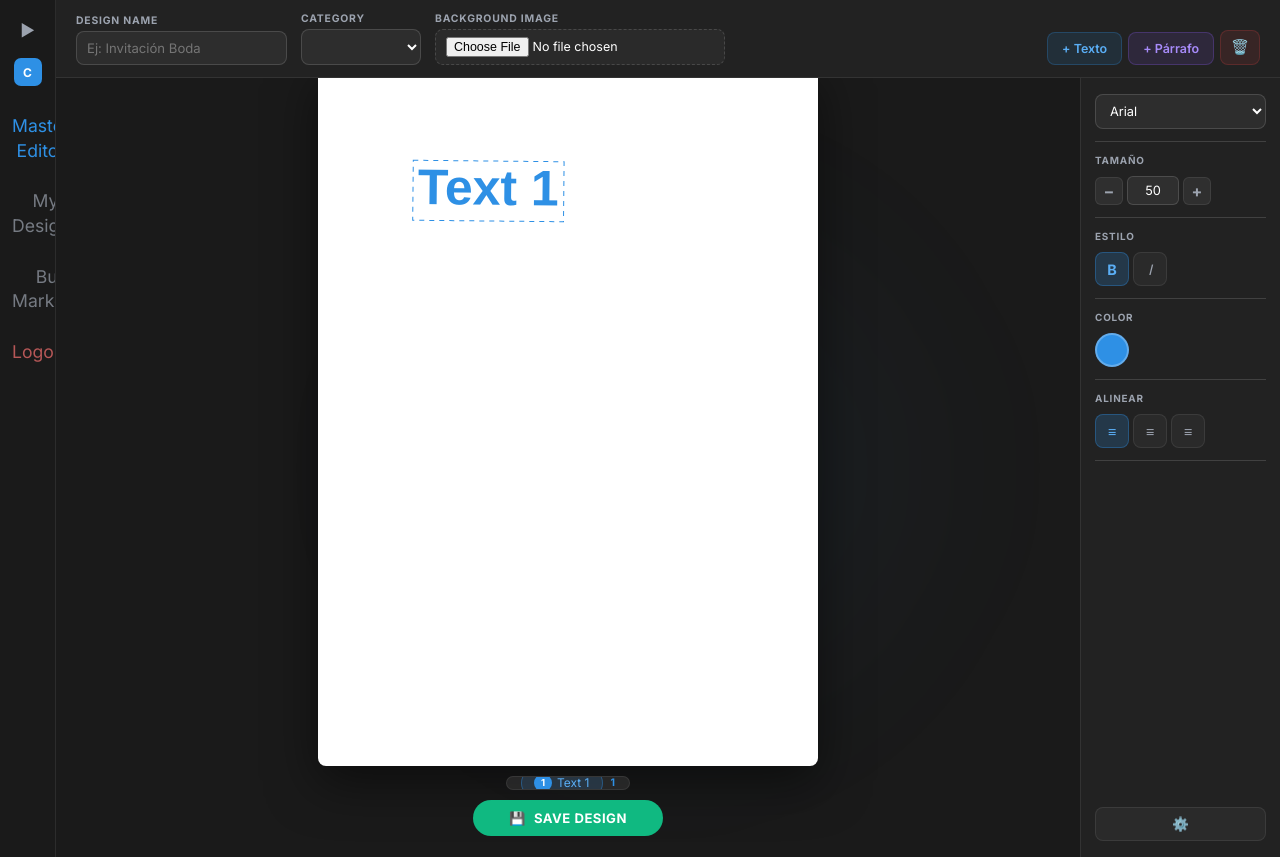
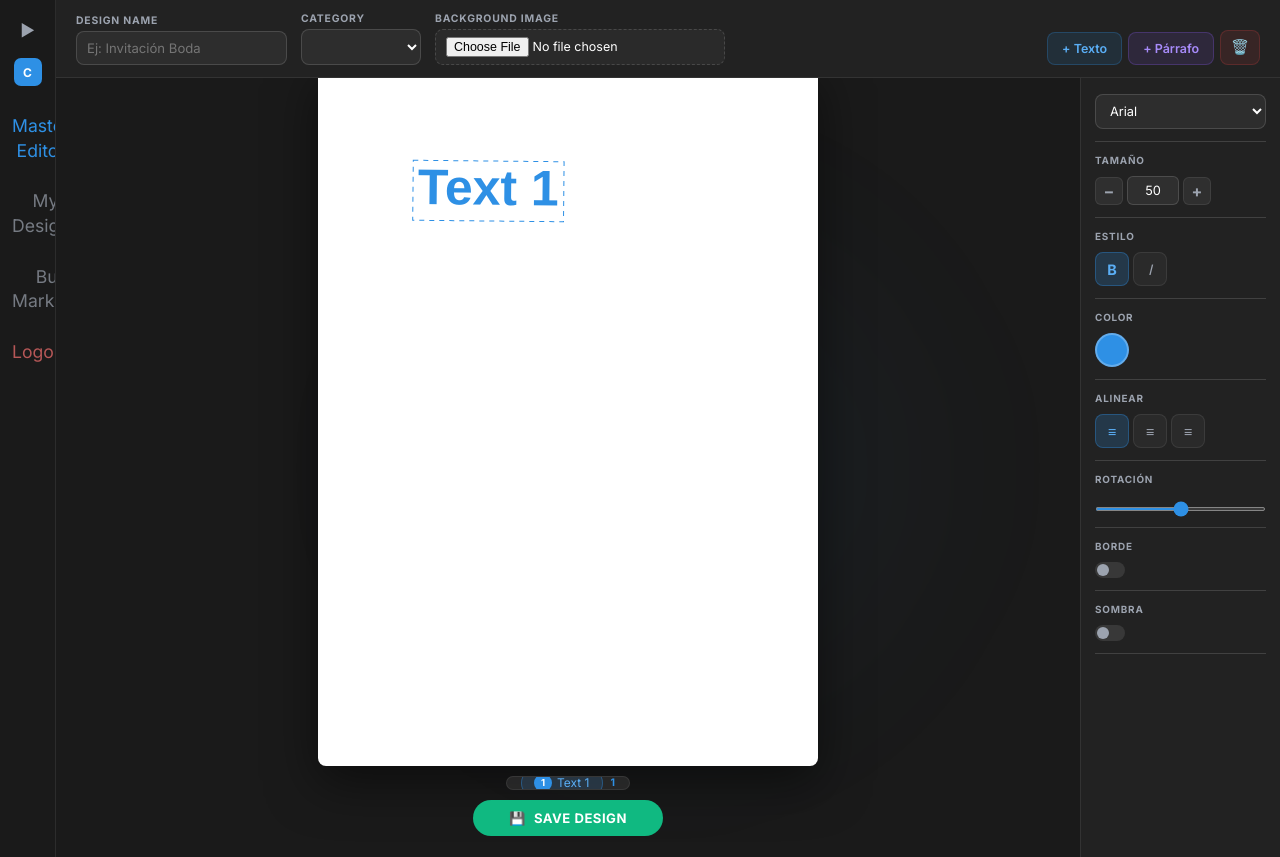
Before and after one commit to stimado9021/cardstudio, a PHP site: page /admin/crear-diseno.html in a window 1280 px wide. Run offline with PHP 8.4, Linux system fonts and the light colour scheme; lists and menus that the app fills with data are empty; some web fonts are replaced.

Commit message:
feat: borde/sombra/rotacion inline en toolbar derecho, sin popup (v8)

```diff
--- a/admin/crear-diseno.html
+++ b/admin/crear-diseno.html
@@ -18,7 +18,7 @@
     <link rel="preconnect" href="https://fonts.googleapis.com">
     <link rel="preconnect" href="https://fonts.gstatic.com" crossorigin>
     <link href="https://fonts.googleapis.com/css2?family=Inter:wght@300;400;500;600;700&display=swap" rel="stylesheet">
-    <link rel="stylesheet" href="css/crear-diseno.css?v=7">
+    <link rel="stylesheet" href="css/crear-diseno.css?v=8">
     <script src="../js/i18n.js"></script>
 
 </head>
@@ -157,54 +157,52 @@
 
                 <div class="rt-sep"></div>
 
-                <button class="toolbar-btn-advanced" id="btnAdvanced" onclick="toggleAdvancedPanel()">⚙️</button>
+                <label class="rt-label">Rotación</label>
+                <div class="rt-slider-row">
+                    <input type="range" id="anguloInput" class="master-control rt-range" min="-3.14" max="3.14" step="0.05">
+                </div>
 
-                <!-- ═══ ADVANCED PANEL ═══ -->
-                <div class="advanced-panel" id="advancedPanel" style="display:none;">
-                    <div class="advanced-panel-header">
-                        <span>Efectos de texto</span>
-                        <button class="advanced-close" onclick="toggleAdvancedPanel()">×</button>
+                <div class="rt-sep"></div>
+
+                <label class="rt-label">Borde</label>
+                <div class="rt-toggle-row">
+                    <label class="rt-toggle">
+                        <input type="checkbox" id="checkBorder" class="master-control">
+                        <span class="rt-toggle-track"></span>
+                    </label>
+                    <div class="rt-inline-controls" id="borderControls" style="display:none;">
+                        <input type="color" id="borderColor" class="master-control rt-color-sm" value="#ffffff">
+                        <input type="range" id="borderWidth" class="master-control rt-range" min="0" max="15" step="0.5" value="2">
                     </div>
-                    <div class="advanced-panel-body">
-                        <div class="adv-group">
-                            <label>Rotación</label>
-                            <input type="range" id="anguloInput" class="master-control" min="-3.14" max="3.14" step="0.05">
+                </div>
+
+                <div class="rt-sep"></div>
+
+                <label class="rt-label">Sombra</label>
+                <div class="rt-toggle-row">
+                    <label class="rt-toggle">
+                        <input type="checkbox" id="checkShadow" class="master-control">
+                        <span class="rt-toggle-track"></span>
+                    </label>
+                    <div class="rt-inline-controls" id="shadowControls" style="display:none;">
+                        <div class="rt-shadow-row">
+                            <input type="color" id="shadowColor" class="master-control rt-color-sm" value="#000000">
+                            <input type="range" id="shadowBlur" class="master-control rt-range" min="0" max="30" value="10" title="Difuminado">
                         </div>
-                        <div class="adv-group">
-                            <label class="adv-toggle">
-                                <input type="checkbox" id="checkBorder" class="master-control">
-                                <span>Borde</span>
-                            </label>
-                            <div id="borderControls" class="adv-sub" style="display:none;">
-                                <div class="adv-row">
-                                    <input type="color" id="borderColor" class="master-control" value="#ffffff">
-                                    <input type="range" id="borderWidth" class="master-control" min="0" max="15" step="0.5" value="2">
-                                </div>
-                            </div>
-                        </div>
-                        <div class="adv-group">
-                            <label class="adv-toggle">
-                                <input type="checkbox" id="checkShadow" class="master-control">
-                                <span>Sombra</span>
-                            </label>
-                            <div id="shadowControls" class="adv-sub" style="display:none;">
-                                <div class="adv-row">
-                                    <input type="color" id="shadowColor" class="master-control" value="#000000">
-                                    <input type="range" id="shadowBlur" class="master-control" min="0" max="30" value="10" title="Difuminado">
-                                </div>
-                                <div class="adv-row">
-                                    <span class="adv-label">X:</span>
-                                    <input type="range" id="shadowX" class="master-control" min="-30" max="30" value="5">
-                                    <span class="adv-label">Y:</span>
-                                    <input type="range" id="shadowY" class="master-control" min="-30" max="30" value="5">
-                                </div>
-                            </div>
-                        </div>
-                        <div class="adv-group" id="groupMaxWidth" style="display: none;">
-                            <label>Ancho del texto</label>
-                            <input type="range" id="maxWidthInput" class="master-control" min="50" max="450" value="300">
+                        <div class="rt-shadow-row">
+                            <span class="rt-axis-label">X</span>
+                            <input type="range" id="shadowX" class="master-control rt-range" min="-30" max="30" value="5">
+                            <span class="rt-axis-label">Y</span>
+                            <input type="range" id="shadowY" class="master-control rt-range" min="-30" max="30" value="5">
                         </div>
                     </div>
+                </div>
+
+                <div class="rt-sep"></div>
+
+                <div class="adv-group" id="groupMaxWidth" style="display: none;">
+                    <label class="rt-label">Ancho del texto</label>
+                    <input type="range" id="maxWidthInput" class="master-control rt-range" min="50" max="450" value="300">
                 </div>
             </div>
         </div>
@@ -231,12 +229,6 @@
             document.getElementById('mainSidebar').classList.add('collapsed');
             document.body.classList.add('sidebar-collapsed');
             document.getElementById('sidebarToggle').textContent = '▶';
-        }
-
-        // Toggle advanced panel
-        function toggleAdvancedPanel() {
-            const panel = document.getElementById('advancedPanel');
-            panel.style.display = panel.style.display === 'none' ? 'block' : 'none';
         }
 
         // Toggle border/shadow controls
--- a/admin/css/crear-diseno.css
+++ b/admin/css/crear-diseno.css
@@ -370,7 +370,80 @@ canvas#tarjetaCanvas {
     color: var(--text-on-dark);
 }
 
-/* ═══════ ADVANCED PANEL ═══════ */
+/* ═══════ INLINE TOOLBAR CONTROLS ═══════ */
+.rt-range {
+    width: 100%;
+    accent-color: var(--brand);
+    height: 4px;
+    cursor: pointer;
+}
+.rt-color-sm {
+    width: 26px; height: 26px;
+    border-radius: 6px;
+    border: 1px solid var(--border-strong);
+    background: none;
+    padding: 2px;
+    cursor: pointer;
+    flex-shrink: 0;
+}
+.rt-toggle-row {
+    display: flex;
+    align-items: center;
+    gap: 8px;
+}
+.rt-toggle {
+    position: relative;
+    cursor: pointer;
+    display: flex;
+    align-items: center;
+    flex-shrink: 0;
+}
+.rt-toggle input { display: none; }
+.rt-toggle-track {
+    width: 30px; height: 16px;
+    background: rgba(255,255,255,0.1);
+    border-radius: 10px;
+    position: relative;
+    transition: background 0.2s;
+}
+.rt-toggle-track::after {
+    content: '';
+    position: absolute;
+    top: 2px; left: 2px;
+    width: 12px; height: 12px;
+    background: var(--text-sec);
+    border-radius: 50%;
+    transition: transform 0.2s, background 0.2s;
+}
+.rt-toggle input:checked + .rt-toggle-track {
+    background: var(--brand);
+}
+.rt-toggle input:checked + .rt-toggle-track::after {
+    transform: translateX(14px);
+    background: white;
+}
+.rt-inline-controls {
+    flex: 1;
+    display: flex;
+    flex-direction: column;
+    gap: 4px;
+    min-width: 0;
+}
+.rt-shadow-row {
+    display: flex;
+    align-items: center;
+    gap: 4px;
+}
+.rt-axis-label {
+    font-size: 0.6rem;
+    font-weight: 700;
+    color: var(--text-sec);
+    width: 10px;
+    text-align: center;
+    flex-shrink: 0;
+}
+
+/* ═══════ ADVANCED PANEL (legacy) ═══════ */
 .advanced-panel {
     position: absolute;
     top: 0; left: 210px;
```
